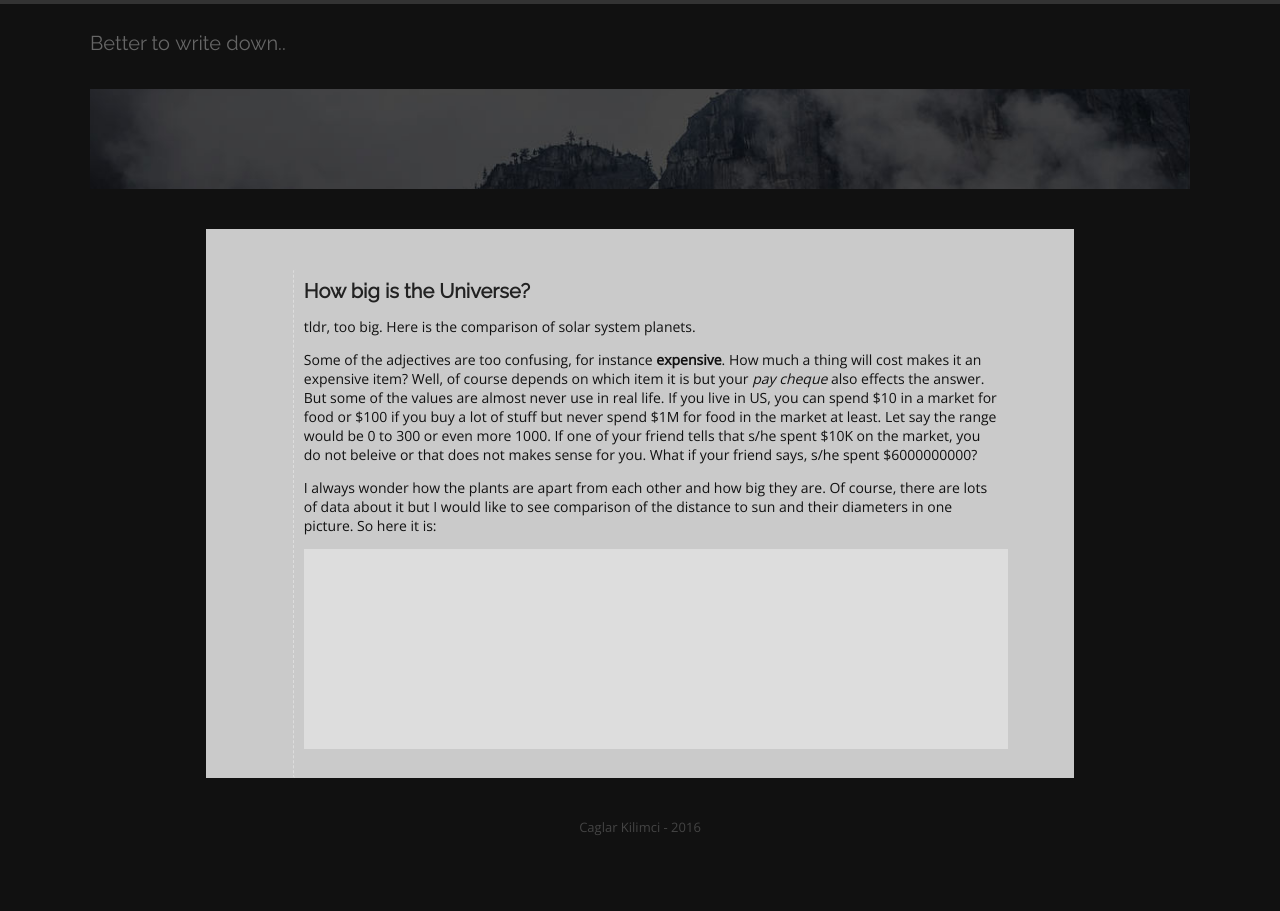
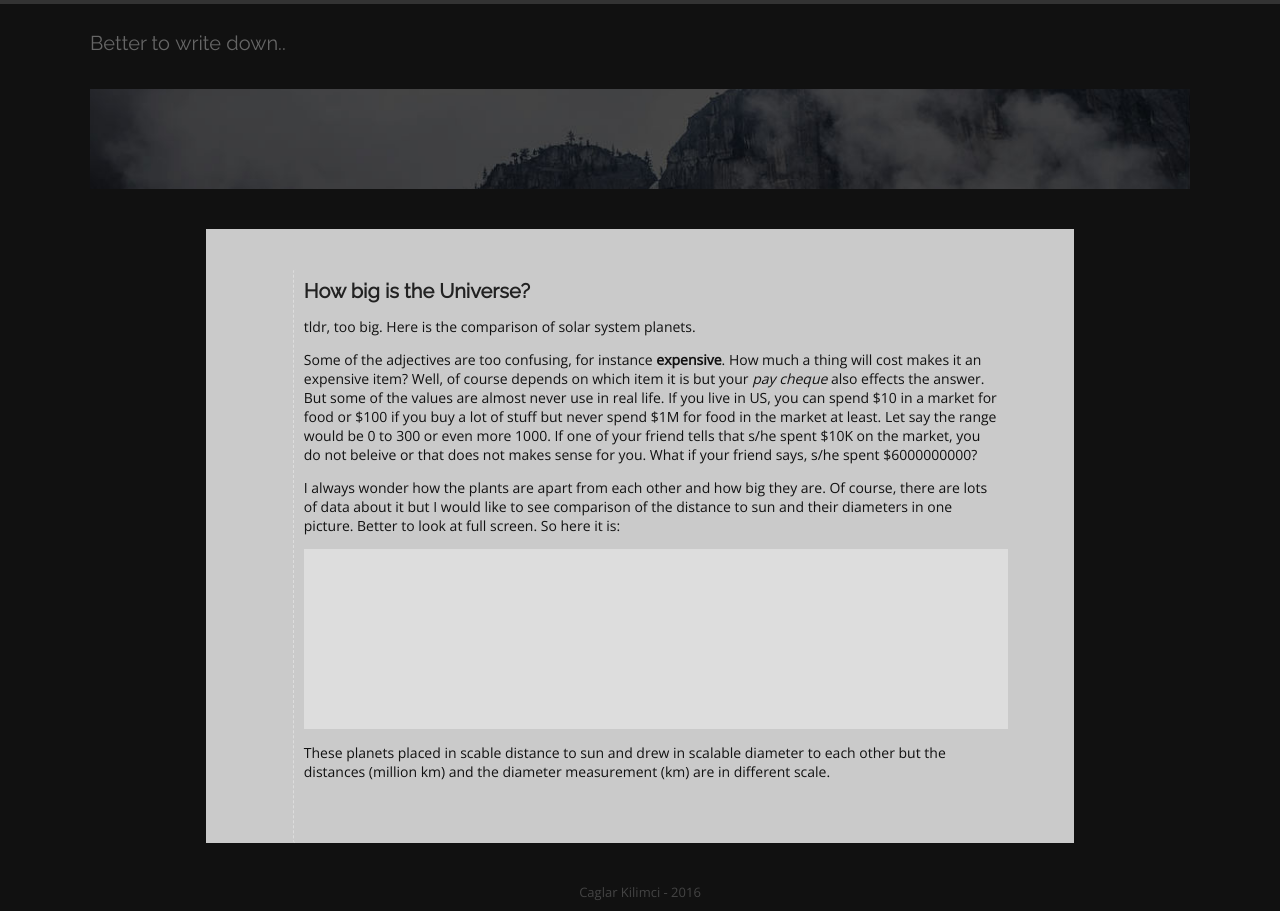
Before and after one commit to ckilimci/ckilimci.github.io, a Jekyll site: the page built from _posts/2017-09-21-post11.md, in a window 1280 px wide. Built offline with Jekyll 4.4.1, drawn with Linux system fonts in a browser that asks for light colours; some web fonts are replaced; comment, search, counter and statistics services are not loaded.

Commit message:
More on style

```diff
--- a/_posts/2017-09-21-post11.md
+++ b/_posts/2017-09-21-post11.md
@@ -11,16 +11,18 @@ tldr, too big. Here is the comparison of solar system planets.
 
 Some of the adjectives are too confusing, for instance **expensive**. How much a thing will cost makes it an expensive item? Well, of course depends on which item it is but your *pay cheque* also effects the answer. But some of the values are almost never use in real life. If you live in US, you can spend $10 in a market for food or $100 if you buy a lot of stuff but never spend $1M for food in the market at least. Let say the range would be 0 to 300 or even more 1000. If one of your friend tells that s/he spent $10K on the market, you do not beleive or that does not makes sense for you. What if your friend says, s/he spent $6000000000?
 
-I always wonder how the plants are apart from each other and how big they are. Of course, there are lots of data about it but I would like to see comparison of the distance to sun and their diameters in one picture. So here it is:
+I always wonder how the plants are apart from each other and how big they are. Of course, there are lots of data about it but I would like to see comparison of the distance to sun and their diameters in one picture. Better to look at full screen. So here it is:
 
-<svg width="900" height="200"></svg>
+<svg width="780" height="180"></svg>
+
+These planets placed in scable distance to sun and drew in scalable diameter to each other but the distances (million km) and the diameter measurement (km) are in different scale.
 
 <script type="text/javascript" src="http://d3js.org/d3.v4.min.js"></script>
 <script type="text/javascript">
 
     d3.csv("https://raw.githubusercontent.com/ckilimci/d3-examples/master/solar-system.csv", function (data) {
-        var width = 900;
-        var height = 200;
+        var width = 780;
+        var height = 180;
 
         var distanceScale = d3.scaleLinear()
             .domain([0, 6000])
@@ -60,10 +62,6 @@ I always wonder how the plants are apart from each other and how big they are. O
 
         canvas.append("g")
             .call(axis);
-
-        d3.select("body")
-            .append("p")
-            .text("These planets placed in scable distance to sun and drew in scalable diameter to eachother but the distances (million km) and the diameter measurement (km) are in different scale.");
     });
 
 </script>
```
